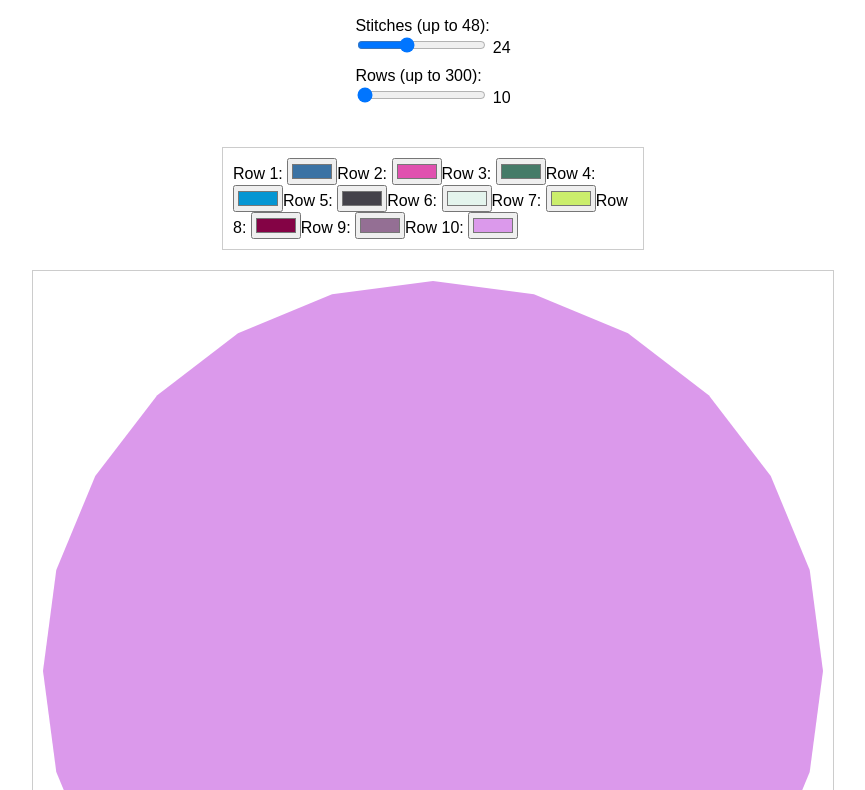
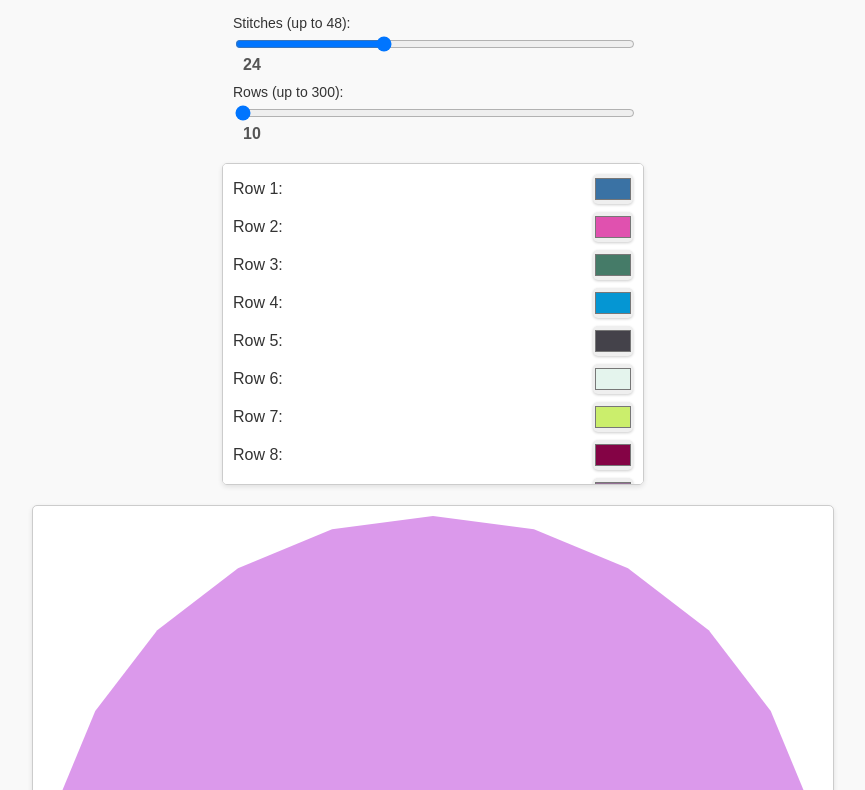
Before and after one commit to Hailey626/Knitting-Project-Generator, a plain HTML site: page index.html in a window 1280 px wide. Shown: the part 93-883 px from the top of the page, without its empty margins (207-1072 px from the left). Drawn offline with Linux system fonts and the light colour scheme.

Commit message:
Update index.html

```diff
--- a/index.html
+++ b/index.html
@@ -3,41 +3,11 @@
 <head>
   <meta charset="UTF-8">
   <meta name="viewport" content="width=device-width, initial-scale=1.0">
-  <title>Circular Knitting Machine Pattern Designer</title>
-  <style>
-    body {
-      font-family: Arial, sans-serif;
-      margin: 0;
-      padding: 20px;
-      display: flex;
-      flex-direction: column;
-      align-items: center;
-    }
-    .controls {
-      margin-bottom: 20px;
-    }
-    .controls label {
-      display: block;
-      margin-top: 10px;
-    }
-    #row-colors {
-      max-height: 300px;
-      overflow-y: auto;
-      border: 1px solid #ccc;
-      padding: 10px;
-      margin-top: 20px;
-      width: 100%;
-      max-width: 400px;
-    }
-    canvas {
-      border: 1px solid #ccc;
-      display: block;
-      margin-top: 20px;
-    }
-  </style>
+  <title>Circular Knitting Pattern Designer</title>
+  <link rel="stylesheet" href="style.css">
 </head>
 <body>
-  <h1>Circular Knitting Machine Pattern Designer</h1>
+  <h1>Circular Knitting Pattern Designer</h1>
   <div class="controls">
     <label for="stitches">Stitches (up to 48):</label>
     <input type="range" id="stitches" min="10" max="48" value="24">
@@ -49,7 +19,7 @@
   </div>
 
   <div id="row-colors">
-    <!-- Color pickers for each row will be dynamically added here -->
+    <!-- Color pickers for rows will be dynamically added here -->
   </div>
 
   <div id="canvas-container">
```
